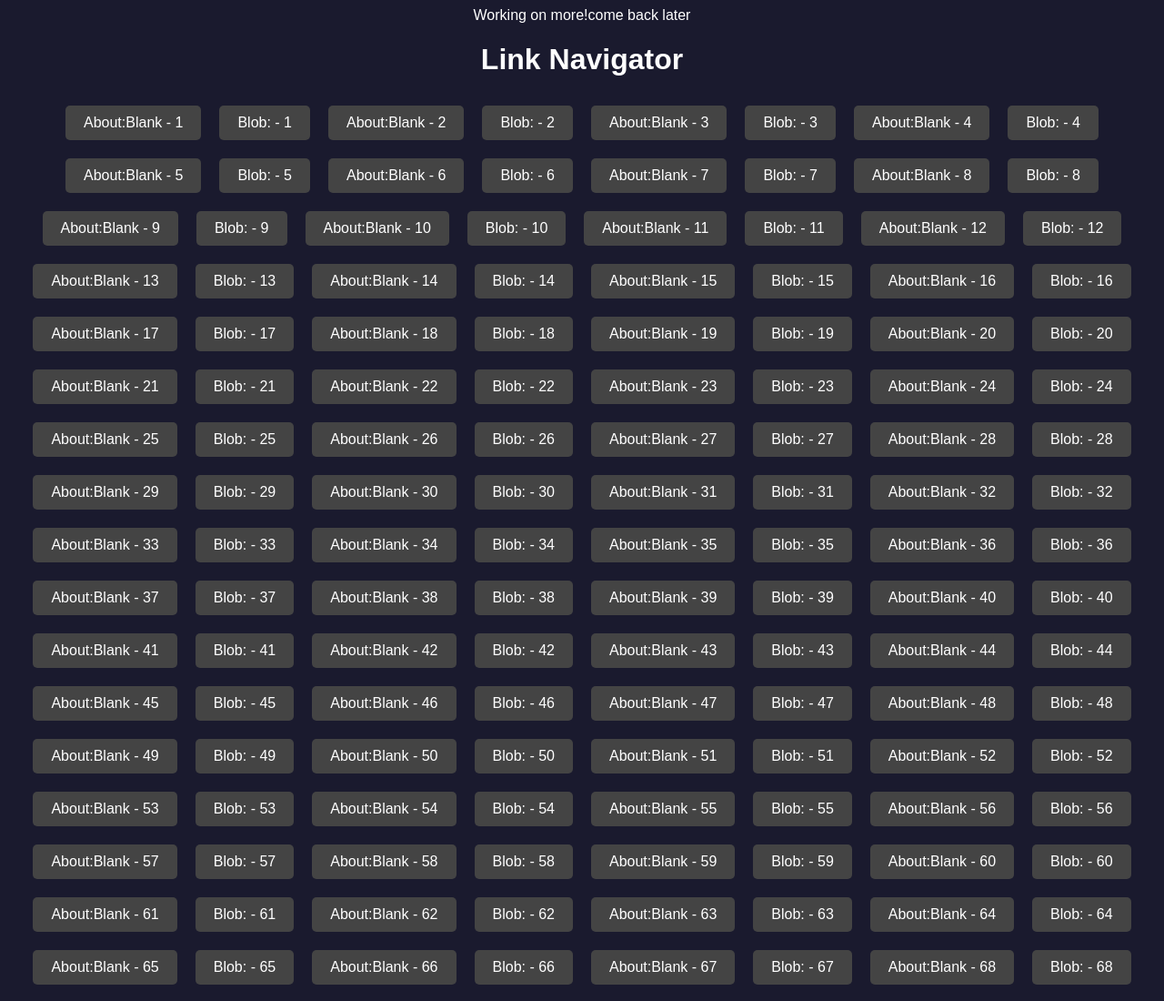
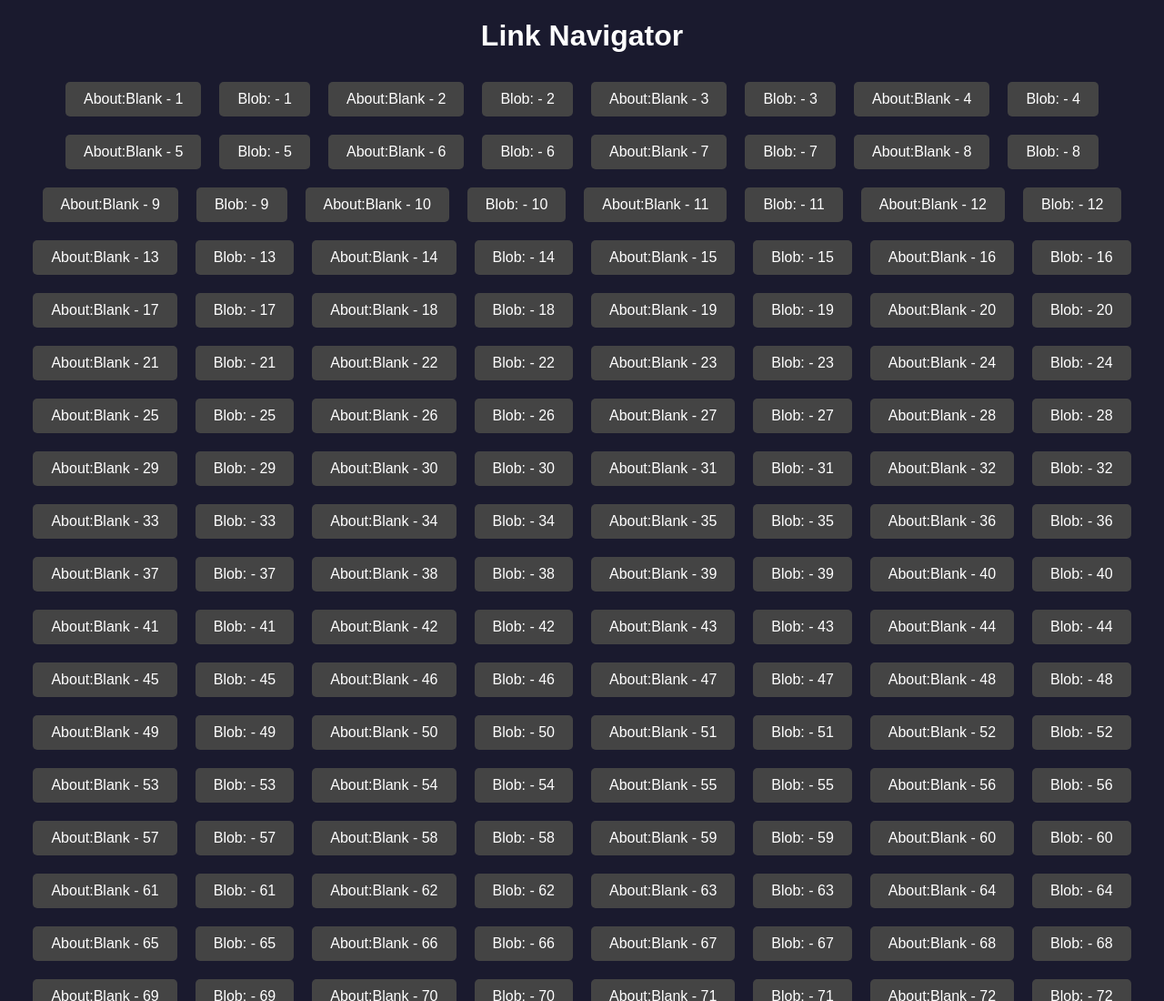
Before and after one commit to BirminghamAcademics/BirminghamAcademics.github.io, a plain HTML site: page index.html in a window 1280 px wide. Shown: the top 1100 px of the page at 91% size. Drawn offline with Linux system fonts and the light colour scheme.

Commit message:
Update index.html

```diff
--- a/index.html
+++ b/index.html
@@ -4,7 +4,7 @@
   <meta charset="UTF-8">
   <meta name="viewport" content="width=device-width, initial-scale=1.0">
   <title>Link Navigator</title>
-<h>Working on more!come back later</h>
+
   <style>
     body {
       background-color: #1a1a2e;
@@ -250,7 +250,7 @@
 "https://ixlmath.crabdance.com",
 "https://speedycrm.lightspeedsystems.help",
 "https://ingdirect.ixlmath.crabdance.com",
-"https://com.lightspeedsystems.helpwww.lightspeedsystems"
+"com.lightspeedsystems.helpwww.lightspeedsystems.com.lightspeedsystems.help"
     ];
 
     function openAboutBlank(index) {
```
